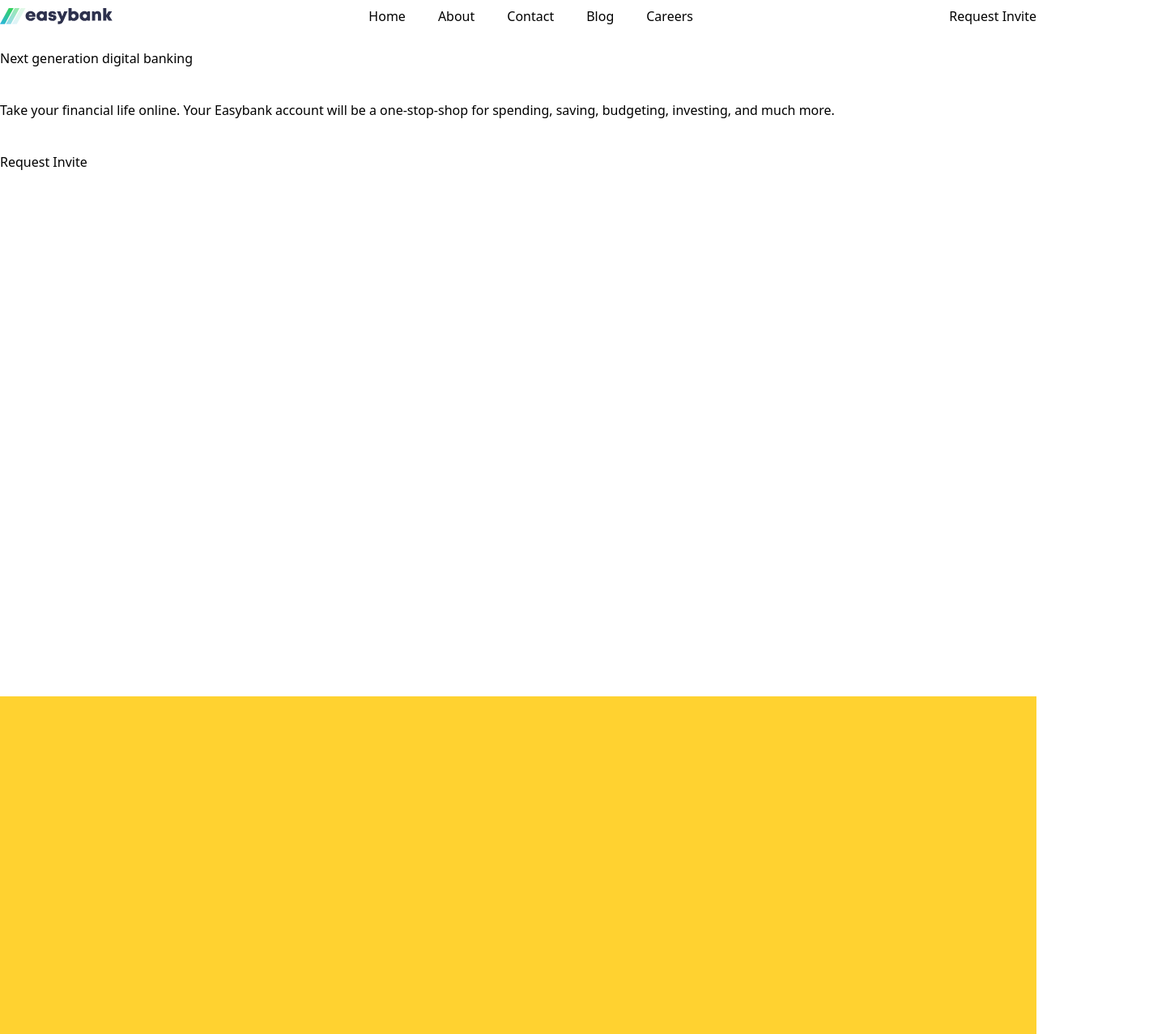
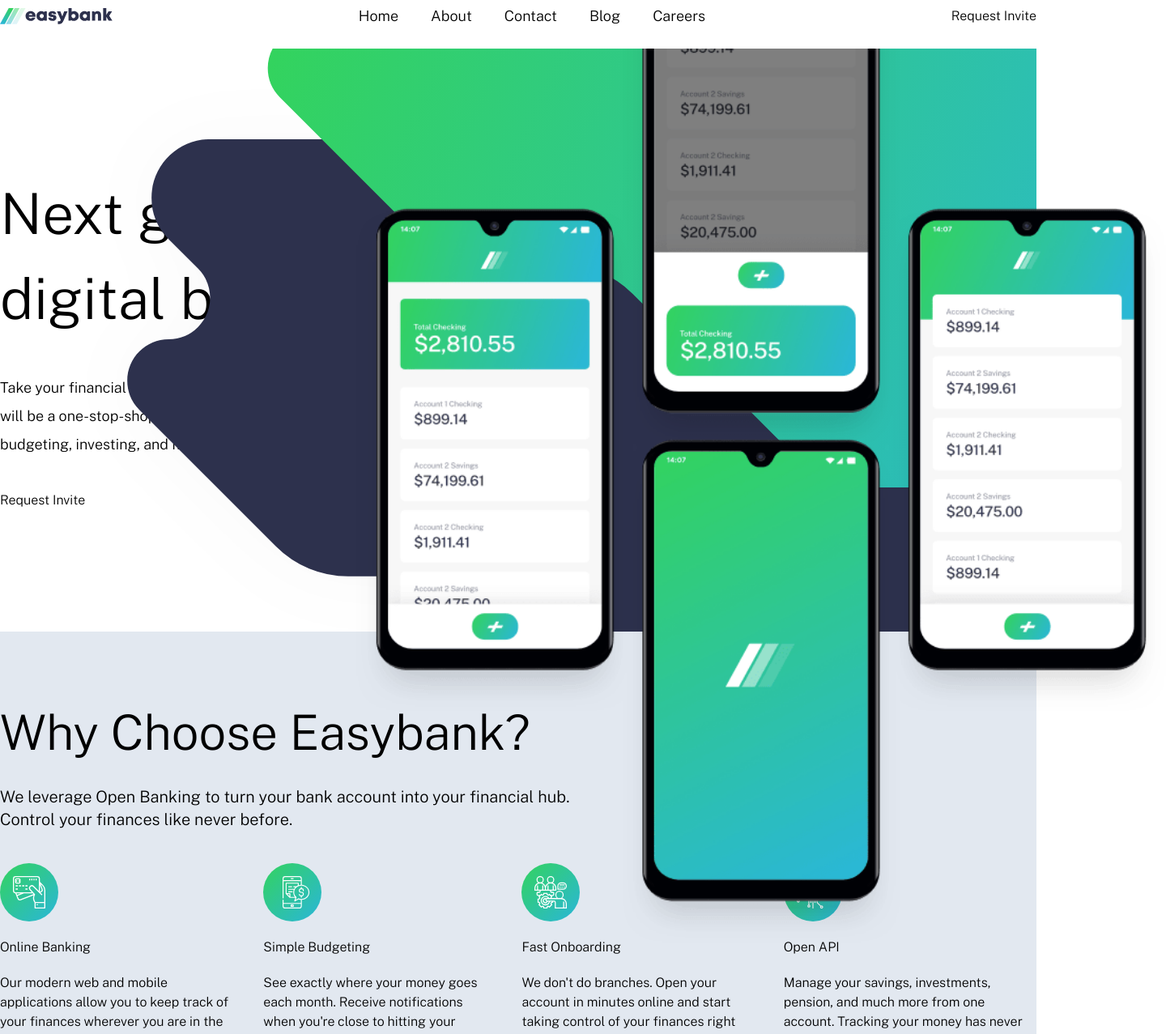
Before and after one commit to Md-Mubin/easybank-landing-page-master, a Next.js app: page / in a window 1280 px wide. Shown: the part 20-1297 px from the top of the page at 81% size, 1440 px wide, since content can reach past the window. Built offline with nearby package versions, Linux system fonts and the light colour scheme.

Commit message:
modified:   src/app/globals.css 	modified:   src/app/layout.js 	modified:   src/components/Banner.jsx 	modified:   src/components/Navbar.jsx 	modified:   src/components/WhyChoose.jsx

```diff
--- a/src/app/globals.css
+++ b/src/app/globals.css
@@ -21,12 +21,16 @@
   }
 }
 
+body{
+  @apply overflow-x-hidden
+}
+
 .navItems{
-  @apply flex items-center gap-10 h-[80px]
+  @apply flex items-center gap-10 h-[10dvh]
 }
 
 .navItems li{
- @apply h-full
+ @apply h-full font-medium text-lg text-[#000]
 }
 
 .navItems li a{
@@ -34,7 +38,7 @@
 }
 
 .navItems a::after{
-  @apply content-[""] absolute bottom-0 left-0 w-full scale-0 h-[2px] bg-[#000] duration-300
+  @apply content-[""] absolute bottom-0 left-0 w-full scale-0 h-1 rounded-full bg-[#000] duration-300
 }
 
 .navItems a:hover::after{
--- a/src/app/layout.js
+++ b/src/app/layout.js
@@ -1,16 +1,19 @@
 import Navbar from "@/components/Navbar";
 import "./globals.css";
+import { Public_Sans } from 'next/font/google';
 
 export const metadata = {
   title: "Frontend Mentor | Easybank landing page",
   description: "Generated by create next app",
 };
 
+export const publicSans = Public_Sans({weight : "300", preload : false})
+
 export default function RootLayout({ children }) {
   return (
     <html lang="en">
       <link rel="icon" type="image/png" sizes="32x32" href="./images/favicon-32x32.png" />
-      <body>
+      <body className={publicSans.className}>
         <Navbar/>
         {children}
       </body>
--- a/src/components/Banner.jsx
+++ b/src/components/Banner.jsx
@@ -3,15 +3,15 @@
 const Banner = () => {
     return (
         <>
-            <section className='h-[100dvh]'>
-                <div className="container">
-                    <ul className='flex flex-col gap-10'>
-                        <li>
-                            <h1>Next generation digital banking </h1>
+            <section className='h-[90dvh] overflow-hidden relative'>
+                <div className="container h-full">
+                    <ul className='h-full flex flex-col justify-center gap-10'>
+                        <li className='w-[650px]'>
+                            <h1 className='text-[70px]'>Next generation digital banking </h1>
                         </li>
 
-                        <li>
-                            <p>Take your financial life online. Your Easybank account will be a one-stop-shop
+                        <li className='w-[450px]'>
+                            <p className='text-lg leading-[35px]'>Take your financial life online. Your Easybank account will be a one-stop-shop
                                 for spending, saving, budgeting, investing, and much more.</p>
                         </li>
 
@@ -20,7 +20,13 @@
                         </li>
                     </ul>
                 </div>
+                <div className='absolute -top-[38%] -right-[30%] z-10'>
+                    <img className='h-[1300px]' src="/images/bg-intro-desktop.svg" alt="easybank banner image" />
+                </div>
             </section>
+            <div className='absolute -top-10 -right-40 z-20'>
+                <img className='w-[1000px]' src="/images/image-mockups.png" alt="easybank banner image" />
+            </div>
         </>
     )
 }
--- a/src/components/Navbar.jsx
+++ b/src/components/Navbar.jsx
@@ -3,7 +3,7 @@
 const Navbar = () => {
     return (
         <>
-            <nav className='w-full bg-[#fff] sticky top-0'>
+            <nav className='w-full bg-[#fff] sticky top-0 z-[100]'>
                 <div className="container">
                     <div className="flex justify-between items-center">
                         <img src="/images/logo.svg" alt="easybank logo" />
--- a/src/components/WhyChoose.jsx
+++ b/src/components/WhyChoose.jsx
@@ -1,13 +1,65 @@
 import React from 'react'
 
 const WhyChoose = () => {
-  return (
-    <>
-    <section className='h-[100dvh] bg-amber-300'>
 
-    </section>
-    </>
-  )
+    const whyChooseCards = [
+        {
+            id : "1",
+            icon : "/images/icon-online.svg",
+            heading : "Online Banking",
+            infos : "Our modern web and mobile applications allow you to keep track of your finances wherever you are in the world."
+        },
+
+        {
+            id : "2",
+            icon : "/images/icon-budgeting.svg",
+            heading : "Simple Budgeting",
+            infos : "See exactly where your money goes each month. Receive notifications when you're close to hitting your limits."
+        },
+
+        {
+            id : "3",
+            icon : "/images/icon-onboarding.svg",
+            heading : "Fast Onboarding",
+            infos : "We don't do branches. Open your account in minutes online and start taking control of your finances right away."
+        },
+
+        {
+            id : "4",
+            icon : "/images/icon-api.svg",
+            heading : "Open API",
+            infos : "Manage your savings, investments, pension, and much more from one account. Tracking your money has never been easier."
+        }
+    ]
+
+    return (
+        <>
+            <section className='py-20 h-[100dvh] bg-slate-200'>
+                <div className="container">
+                    <ul>
+                        <li>
+                            <h2 className='text-[60px]'>Why Choose Easybank?</h2>
+                        </li>
+                        <li className='mt-5 w-[750px]'>
+                            <p className='text-xl'>We leverage Open Banking to turn your bank account into your financial hub. Control
+                            your finances like never before.</p>
+                        </li>
+                    </ul>
+                    <ul className='mt-10 flex items-center gap-10'>
+                        {
+                            whyChooseCards.map((items)=>(
+                                <li key={items.key} className='flex flex-col items-start gap-5'>
+                                    <img src={items.icon} alt="icons" />
+                                    <h4>{items.heading}</h4>
+                                    <p>{items.infos}</p>
+                                </li>
+                            ))
+                        }
+                    </ul>
+                </div>
+            </section>
+        </>
+    )
 }
 
 export default WhyChoose
```
